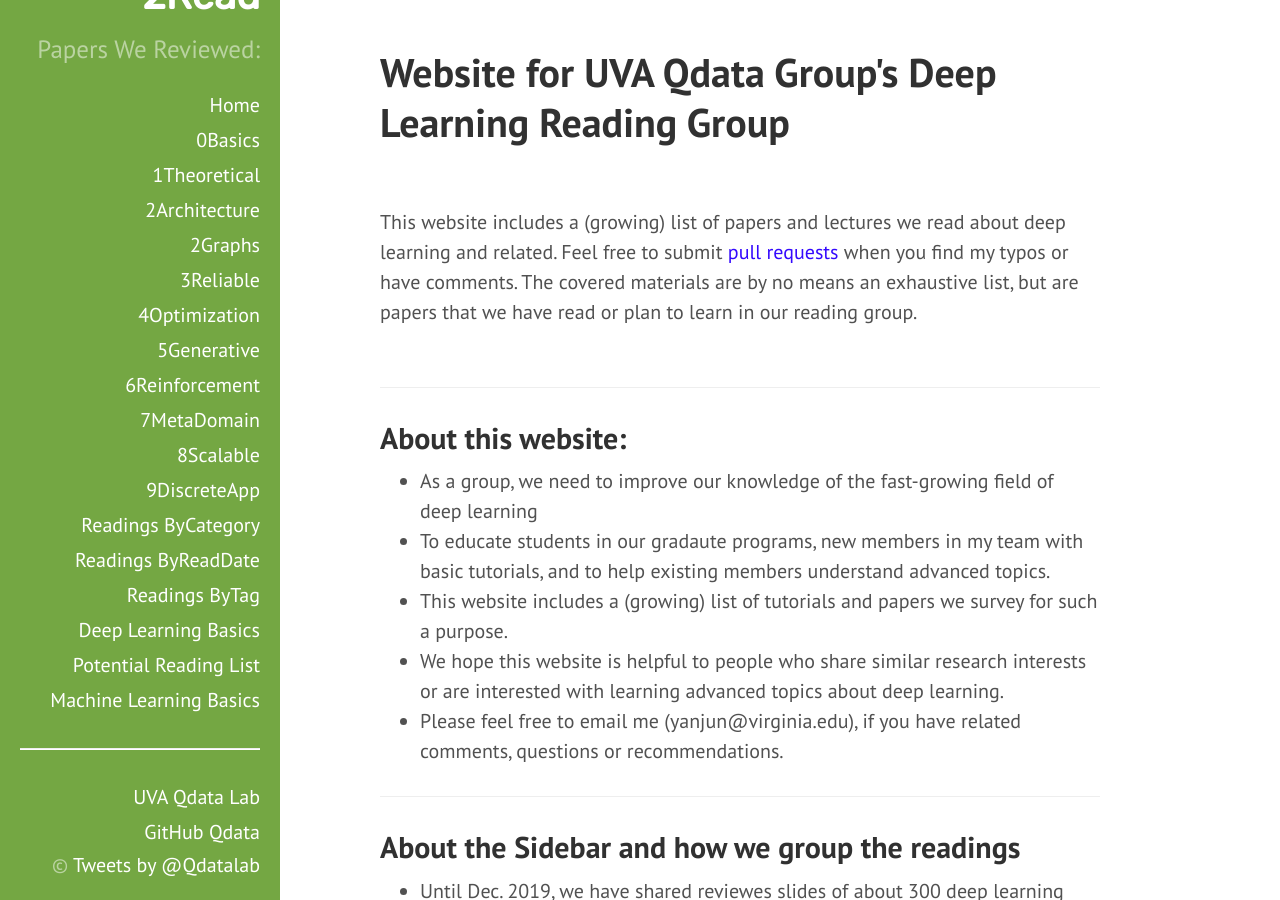
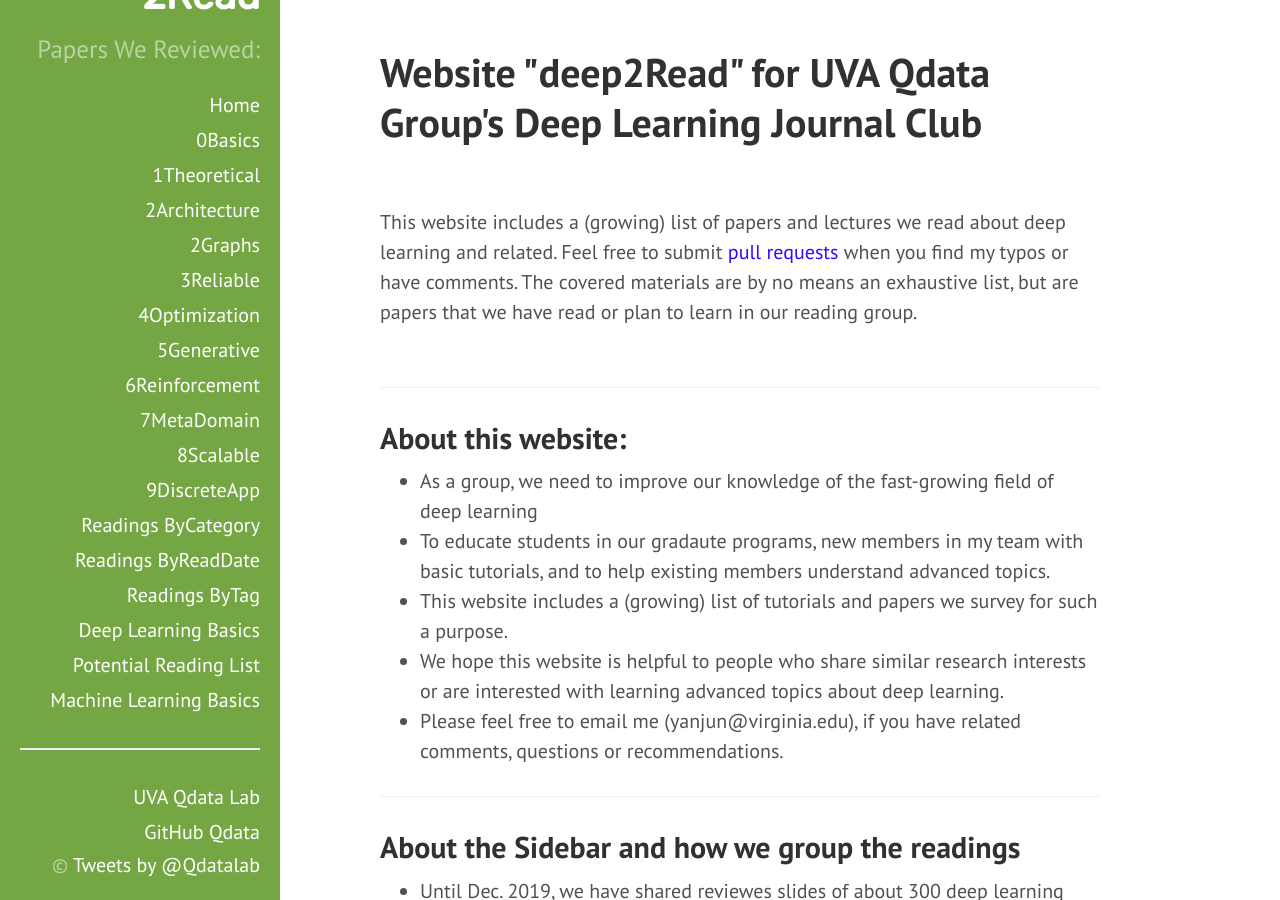
Before and after one commit to QData/deep2Read, a Jekyll site: the page built from index.md, in a window 1280 px wide and 900 px high. Built offline with Jekyll 4.4.1, drawn with Linux system fonts in a browser that asks for light colours.

Commit message:
Update index.md

```diff
--- a/index.md
+++ b/index.md
@@ -4,7 +4,7 @@ title: Home
 Order: "0"
 ---
 
-<h1> Website for UVA Qdata Group's Deep Learning Reading Group </h1>
+<h1> Website "deep2Read" for UVA Qdata Group's Deep Learning Journal Club </h1>
 <br>
 <div>
 This website includes a (growing) list of papers and lectures we read about deep learning and related.
```
